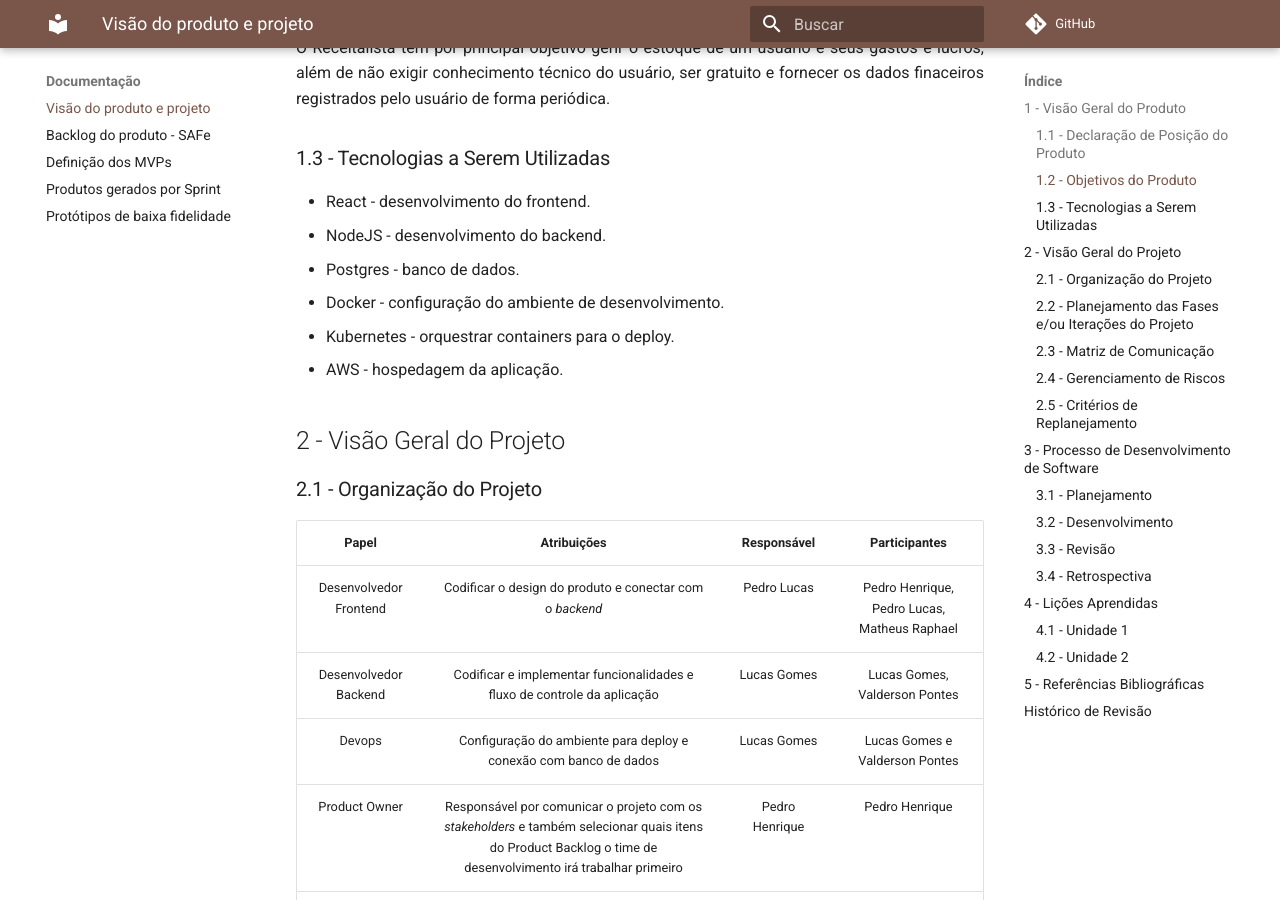
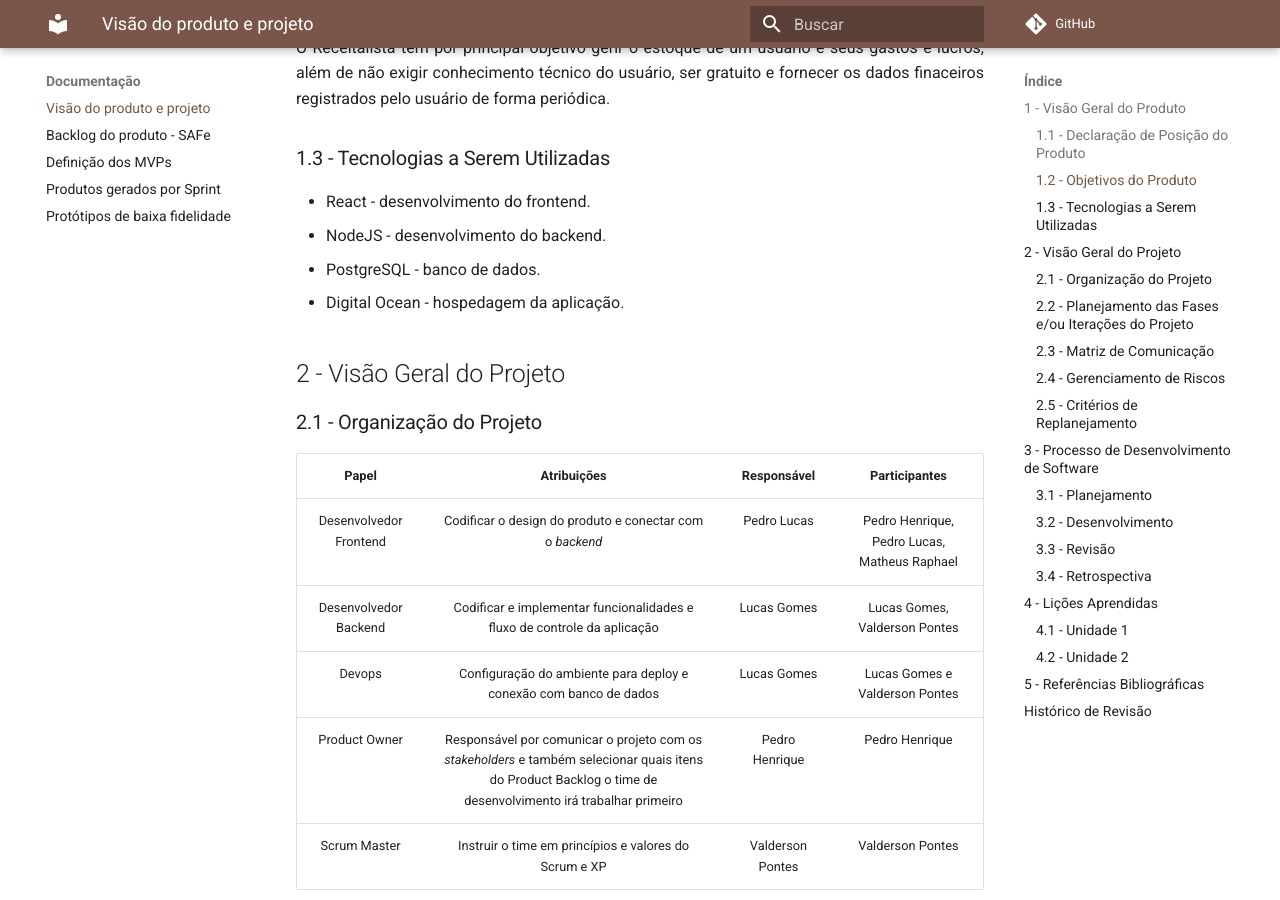
Before and after one commit to mdsreq-fga-unb/2022.2-Receitalista, an MkDocs documentation site: the page built from docs/visao-produto.md, in a window 1280 px wide and 900 px high, scrolled down 835 px. Built offline with MkDocs 1.6.1 and Material for MkDocs 9.7.7, drawn with Linux system fonts in a browser that asks for light colours; comment, search, counter and statistics services are not loaded; some of the changed text lies outside the part shown.

Commit message:
Atualizado Visão

```diff
--- a/docs/visao-produto.md
+++ b/docs/visao-produto.md
@@ -26,10 +26,8 @@
 ### 1.3 - Tecnologias a Serem Utilizadas
 - React - desenvolvimento do frontend.
 - NodeJS - desenvolvimento do backend.
-- Postgres - banco de dados.
-- Docker - configuração do ambiente de desenvolvimento.
-- Kubernetes - orquestrar containers para o deploy.
-- AWS - hospedagem da aplicação.
+- PostgreSQL - banco de dados.
+- Digital Ocean - hospedagem da aplicação.
 
 ## 2 - Visão Geral do Projeto
 
@@ -102,10 +100,10 @@
 ### 3.2 - Desenvolvimento
 |Atividade|Método|Ferramenta|Entrega|
 |:-----:|:------:|:------:|:------:|
-|Implementação de banco de dados|||Banco de Dados|
-|Deploy||||
+|Implementação de banco de dados|Codificação|PostgreSQL|Banco de Dados|
+|Deploy|Automatização|Digital Ocean|MVP|
 |Teste de Sistema|Teste unitário|Jest|Segurança do produto|
-|Codificação|Programação pareada|VSCode, GitHub|Backend, Frontend|
+|Codificação backend e frontend|Programação pareada|VSCode, GitHub|Backend, Frontend|
 
 ### 3.3 - Revisão
 |Atividade|Método|Ferramenta|Entrega|
```
